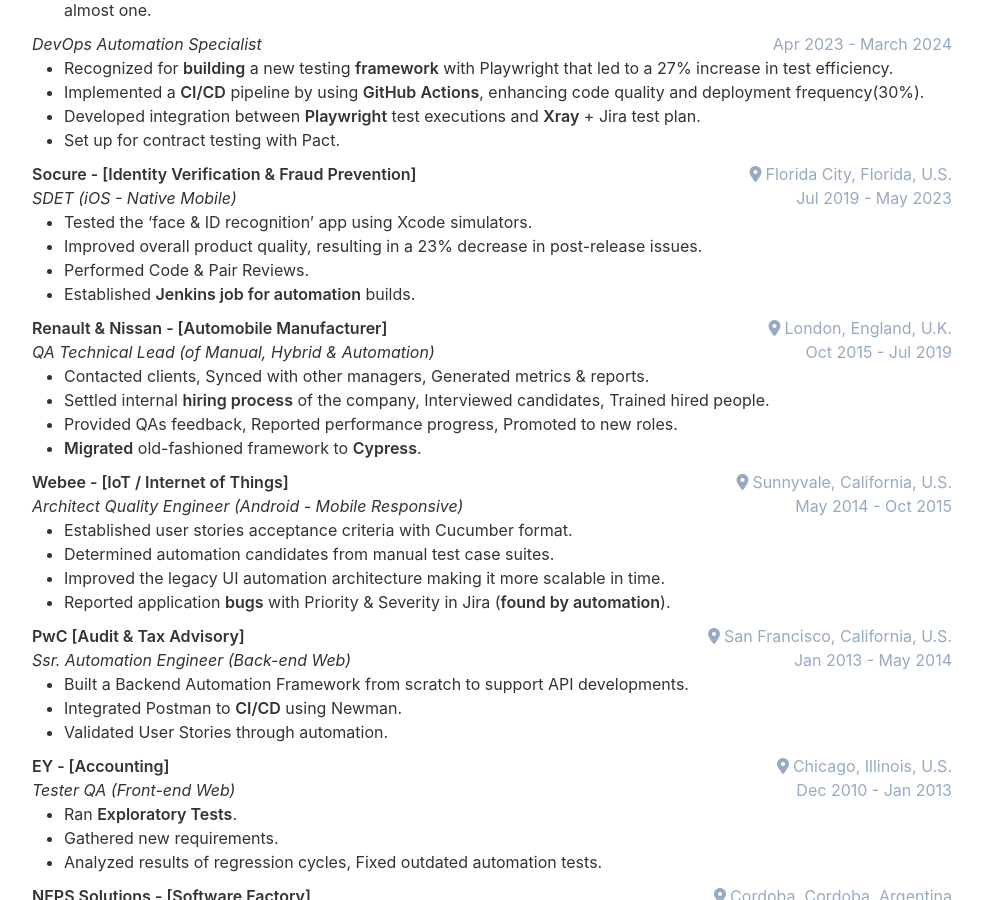
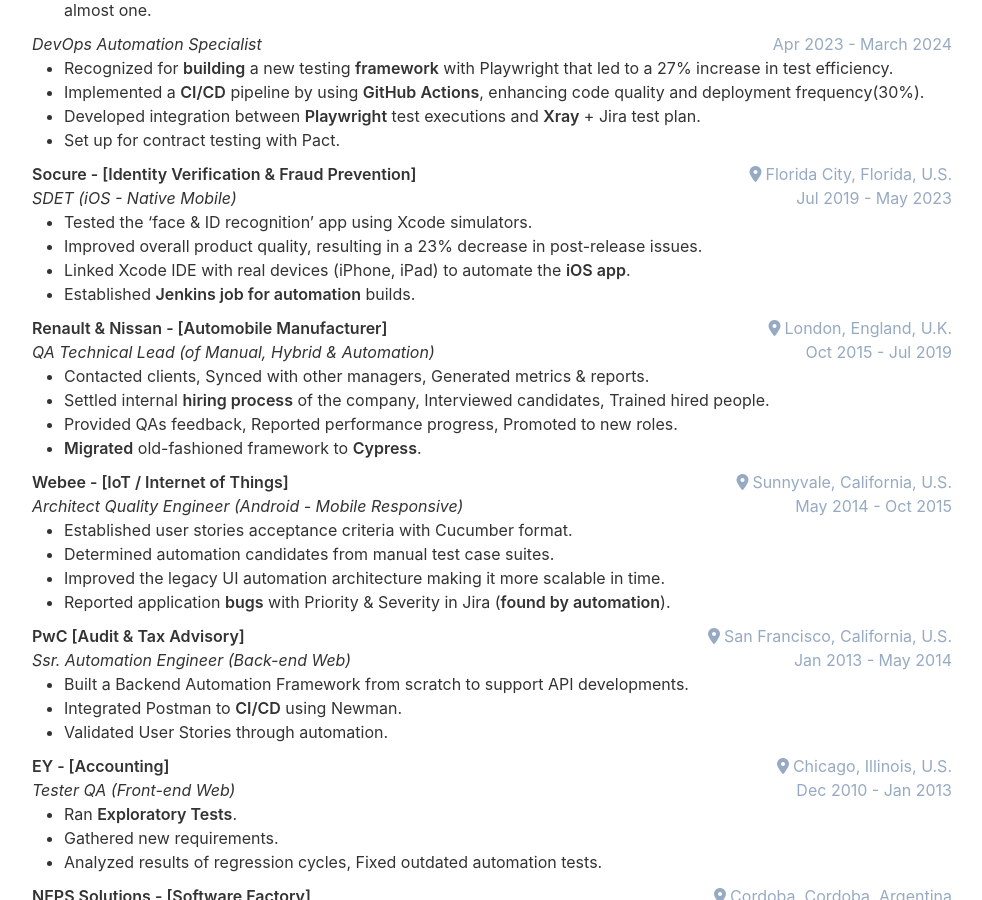
Before and after one commit to cvera08/full-resume, a Jekyll site: the page built from index.html, in a window 1280 px wide and 900 px high, scrolled down 2127 px. Shown: the whole window, without its empty margins (148-1130 px from the left). Built offline with Jekyll 4.4.1, drawn with Linux system fonts in a browser that asks for light colours.

Commit message:
feat(socure): linked xcode instead of pair reviews

```diff
--- a/_data/data.yml
+++ b/_data/data.yml
@@ -147,7 +147,7 @@ experience:
       description: |
         - Tested the 'face & ID recognition' app using Xcode simulators.
         - Improved overall product quality, resulting in a 23% decrease in post-release issues.
-        - Performed Code & Pair Reviews.
+        - Linked Xcode IDE with real devices (iPhone, iPad) to automate the **iOS app**.
         - Established **Jenkins job for automation** builds.
 
     - company: Renault & Nissan - [Automobile Manufacturer]
```
